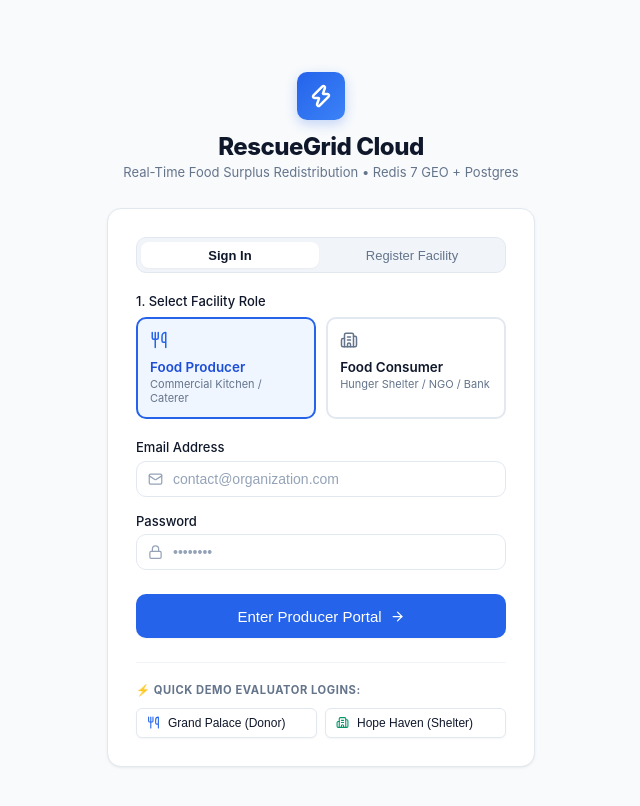
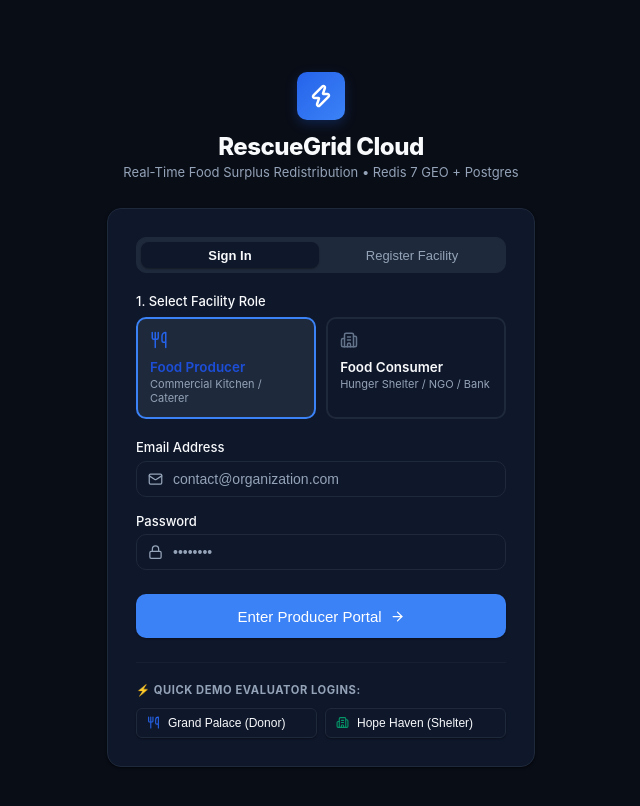
Before and after one commit to VarunGupta2005/cc-project, a React (Create React App) app in the folder client/: page / in a window 1280 px wide. Shown: the top 806 px of the page, without its empty margins (319-959 px from the left). Built offline with nearby package versions, Linux system fonts and the light colour scheme; no server answers.

Commit message:
feat(ui): implement default shadcn dark mode, dark matter tiles, and multi-delivery hub-and-spoke route lines

```diff
--- a/client/src/App.css
+++ b/client/src/App.css
@@ -1,45 +1,45 @@
 :root {
-  /* Shadcn UI Modern Minimal Design Tokens */
-  --background: #f8fafc;        /* slate-50 canvas */
-  --foreground: #0f172a;        /* slate-900 primary text */
+  /* Shadcn UI Dark Theme Tokens (Default) */
+  --background: #090d16;        /* Deep space charcoal canvas */
+  --foreground: #f8fafc;        /* Slate-50 crisp high-contrast text */
 
-  --card: #ffffff;              /* Crisp pure white */
-  --card-foreground: #0f172a;
+  --card: #0f172a;              /* Slate-900 elevated card */
+  --card-foreground: #f8fafc;
 
-  --popover: #ffffff;
-  --popover-foreground: #0f172a;
+  --popover: #0f172a;
+  --popover-foreground: #f8fafc;
 
-  --primary: #2563eb;           /* Modern Blue (Apple/Shadcn) */
+  --primary: #3b82f6;           /* Electric Blue (Shadcn/Apple) */
   --primary-foreground: #ffffff;
-  --primary-hover: #1d4ed8;
+  --primary-hover: #2563eb;
 
-  --secondary: #f1f5f9;         /* slate-100 */
-  --secondary-foreground: #334155;
-  --secondary-hover: #e2e8f0;
+  --secondary: #1e293b;         /* Slate-800 */
+  --secondary-foreground: #f1f5f9;
+  --secondary-hover: #334155;
 
-  --muted: #f8fafc;
-  --muted-foreground: #64748b;  /* slate-500 */
+  --muted: #131b2e;             /* Slate-850 */
+  --muted-foreground: #94a3b8;  /* Slate-400 */
 
-  --accent: #eff6ff;            /* blue-50 */
-  --accent-foreground: #1e40af; /* blue-800 */
+  --accent: #1e293b;            /* Subtle dark interactive */
+  --accent-foreground: #60a5fa; /* Blue-400 */
 
-  --destructive: #ef4444;       /* red-500 */
+  --destructive: #ef4444;       /* Red-500 */
   --destructive-foreground: #ffffff;
-  --destructive-bg: #fef2f2;
+  --destructive-bg: rgba(239, 68, 68, 0.15);
 
-  --success: #10b981;           /* emerald-500 */
+  --success: #10b981;           /* Emerald-500 */
   --success-foreground: #ffffff;
-  --success-bg: #ecfdf5;
-  --success-border: #a7f3d0;
+  --success-bg: rgba(16, 185, 129, 0.15);
+  --success-border: rgba(16, 185, 129, 0.35);
 
-  --warning: #f59e0b;           /* amber-500 */
+  --warning: #f59e0b;           /* Amber-500 */
   --warning-foreground: #ffffff;
-  --warning-bg: #fffbeb;
-  --warning-border: #fde68a;
+  --warning-bg: rgba(245, 158, 11, 0.15);
+  --warning-border: rgba(245, 158, 11, 0.35);
 
-  --border: #e2e8f0;            /* slate-200 */
-  --border-subtle: #f1f5f9;
-  --input: #e2e8f0;
+  --border: #1e293b;            /* Slate-800 subtle borders */
+  --border-subtle: #162032;
+  --input: #1e293b;
   --ring: #3b82f6;
 
   --radius-sm: 6px;
@@ -47,12 +47,12 @@
   --radius-lg: 14px;
   --radius-pill: 9999px;
 
-  /* Subtle Shadcn / Apple Elevation Shadows */
-  --shadow-xs: 0 1px 2px 0 rgba(0, 0, 0, 0.04);
-  --shadow-sm: 0 1px 3px 0 rgba(0, 0, 0, 0.06), 0 1px 2px -1px rgba(0, 0, 0, 0.04);
-  --shadow: 0 4px 6px -1px rgba(0, 0, 0, 0.05), 0 2px 4px -2px rgba(0, 0, 0, 0.05);
-  --shadow-md: 0 10px 15px -3px rgba(0, 0, 0, 0.05), 0 4px 6px -4px rgba(0, 0, 0, 0.03);
-  --shadow-lg: 0 20px 25px -5px rgba(0, 0, 0, 0.07), 0 8px 10px -6px rgba(0, 0, 0, 0.04);
+  /* Elevated Dark Mode Drop Shadows */
+  --shadow-xs: 0 1px 2px 0 rgba(0, 0, 0, 0.35);
+  --shadow-sm: 0 1px 3px 0 rgba(0, 0, 0, 0.45), 0 1px 2px -1px rgba(0, 0, 0, 0.35);
+  --shadow: 0 4px 6px -1px rgba(0, 0, 0, 0.5), 0 2px 4px -2px rgba(0, 0, 0, 0.4);
+  --shadow-md: 0 10px 15px -3px rgba(0, 0, 0, 0.55), 0 4px 6px -4px rgba(0, 0, 0, 0.45);
+  --shadow-lg: 0 20px 25px -5px rgba(0, 0, 0, 0.7), 0 8px 10px -6px rgba(0, 0, 0, 0.55);
 }
 
 * {
@@ -376,7 +376,7 @@ body {
 /* Docked macOS/Shadcn Sidebar */
 .sidebar {
   width: 250px;
-  background-color: #ffffff;
+  background-color: var(--card);
   border-right: 1px solid var(--border);
   display: flex;
   flex-direction: column;
@@ -420,12 +420,12 @@ body {
 .brand-tag {
   font-size: 0.65rem;
   font-weight: 700;
-  color: #2563eb;
-  background-color: #eff6ff;
+  color: #60a5fa;
+  background-color: rgba(59, 130, 246, 0.15);
   padding: 0.15rem 0.45rem;
   border-radius: var(--radius-pill);
   margin-left: auto;
-  border: 1px solid #bfdbfe;
+  border: 1px solid rgba(59, 130, 246, 0.3);
 }
 
 .sidebar-nav {
@@ -440,7 +440,7 @@ body {
   font-weight: 700;
   text-transform: uppercase;
   letter-spacing: 0.05em;
-  color: #94a3b8;
+  color: #64748b;
   padding: 0.5rem 0.65rem 0.25rem 0.65rem;
 }
 
@@ -453,7 +453,7 @@ body {
   background: transparent;
   border: 1px solid transparent;
   border-radius: var(--radius);
-  color: #475569;
+  color: var(--muted-foreground);
   font-size: 0.84rem;
   font-weight: 500;
   text-align: left;
@@ -468,13 +468,13 @@ body {
 
 .sidebar-link.active {
   background-color: var(--accent);
-  color: #1d4ed8;
+  color: var(--primary);
   font-weight: 600;
-  border-color: #dbeafe;
+  border-color: rgba(59, 130, 246, 0.3);
 }
 
 .sidebar-link.active svg {
-  color: #2563eb;
+  color: #3b82f6;
 }
 
 .sidebar-footer {
@@ -499,7 +499,7 @@ body {
   width: 32px;
   height: 32px;
   border-radius: var(--radius-sm);
-  background-color: #ffffff;
+  background-color: var(--secondary);
   display: flex;
   align-items: center;
   justify-content: center;
@@ -540,7 +540,7 @@ body {
 }
 
 .top-bar {
-  background-color: rgba(255, 255, 255, 0.85);
+  background-color: rgba(15, 23, 42, 0.85);
   backdrop-filter: blur(12px);
   -webkit-backdrop-filter: blur(12px);
   border-bottom: 1px solid var(--border);
@@ -701,7 +701,7 @@ body {
 
 /* Apple Wallet / Shadcn Digital Pass */
 .otp-pass-card {
-  background: linear-gradient(180deg, #ffffff 0%, #f8fafc 100%);
+  background: linear-gradient(180deg, #0f172a 0%, #1e293b 100%);
   border: 1px solid var(--border);
   border-radius: var(--radius-lg);
   padding: 1.5rem;
@@ -726,11 +726,11 @@ body {
   font-size: 2.25rem;
   font-weight: 800;
   letter-spacing: 0.35rem;
-  color: #1d4ed8;
+  color: #60a5fa;
   padding: 0.75rem 1rem;
   margin: 0.75rem 0;
-  background-color: #eff6ff;
-  border: 1px dashed #93c5fd;
+  background-color: rgba(59, 130, 246, 0.15);
+  border: 1px dashed #3b82f6;
   border-radius: var(--radius);
   display: inline-block;
 }
@@ -739,9 +739,9 @@ body {
 .modal-overlay {
   position: fixed;
   inset: 0;
-  background: rgba(15, 23, 42, 0.45);
-  backdrop-filter: blur(8px);
-  -webkit-backdrop-filter: blur(8px);
+  background: rgba(0, 0, 0, 0.75);
+  backdrop-filter: blur(10px);
+  -webkit-backdrop-filter: blur(10px);
   display: flex;
   align-items: center;
   justify-content: center;
@@ -751,7 +751,8 @@ body {
 }
 
 .modal-content {
-  background: #ffffff;
+  background: var(--card);
+  color: var(--card-foreground);
   border: 1px solid var(--border);
   border-radius: var(--radius-lg);
   padding: 1.75rem;
@@ -777,6 +778,7 @@ body {
   height: 100% !important;
   border-radius: var(--radius);
   z-index: 10;
+  background: #090d16 !important;
 }
 
 .map-card-container {
@@ -785,3 +787,19 @@ body {
   overflow: hidden;
   border: 1px solid var(--border);
 }
+
+/* Leaflet Dark Theme Popups */
+.leaflet-popup-content-wrapper,
+.leaflet-popup-tip {
+  background: #0f172a !important;
+  color: #f8fafc !important;
+  border: 1px solid #1e293b !important;
+  box-shadow: 0 10px 25px rgba(0, 0, 0, 0.6) !important;
+  border-radius: 8px !important;
+}
+
+.leaflet-popup-content {
+  color: #f8fafc !important;
+  margin: 10px 14px !important;
+  line-height: 1.4 !important;
+}
--- a/client/src/components/LiveMap.js
+++ b/client/src/components/LiveMap.js
@@ -110,8 +110,8 @@ export default function LiveMap() {
         <div className="map-card-container">
           <MapContainer center={center} zoom={13} style={{ height: '100%', width: '100%' }}>
             <TileLayer
-              attribution='&copy; <a href="https://www.openstreetmap.org/copyright">OpenStreetMap</a>'
-              url="https://{s}.tile.openstreetmap.org/{z}/{x}/{y}.png"
+              attribution='&copy; <a href="https://www.openstreetmap.org/copyright">OpenStreetMap</a> &copy; <a href="https://carto.com/attributions">CARTO</a>'
+              url="https://{s}.basemaps.cartocdn.com/dark_all/{z}/{x}/{y}{r}.png"
             />
 
             {/* Render Shelters */}
--- a/client/src/components/LocationPickerMap.js
+++ b/client/src/components/LocationPickerMap.js
@@ -191,8 +191,8 @@ export default function LocationPickerMap({
           style={{ height: '100%', width: '100%' }}
         >
           <TileLayer
-            attribution='&copy; <a href="https://www.openstreetmap.org/copyright">OpenStreetMap</a>'
-            url="https://{s}.tile.openstreetmap.org/{z}/{x}/{y}.png"
+            attribution='&copy; <a href="https://www.openstreetmap.org/copyright">OpenStreetMap</a> &copy; <a href="https://carto.com/attributions">CARTO</a>'
+            url="https://{s}.basemaps.cartocdn.com/dark_all/{z}/{x}/{y}{r}.png"
           />
           <MapEventsHandler position={position} onPositionChange={handlePositionChange} />
           {flyCenter && <MapPanController center={flyCenter} />}
--- a/client/src/components/ShelterRadarMap.js
+++ b/client/src/components/ShelterRadarMap.js
@@ -1,5 +1,5 @@
 import React, { useEffect } from 'react';
-import { MapContainer, TileLayer, Marker, Popup, Circle, useMap } from 'react-leaflet';
+import { MapContainer, TileLayer, Marker, Popup, Circle, Polyline, useMap } from 'react-leaflet';
 import L from 'leaflet';
 import 'leaflet/dist/leaflet.css';
 
@@ -11,7 +11,17 @@ L.Icon.Default.mergeOptions({
   shadowUrl: 'https://cdnjs.cloudflare.com/ajax/libs/leaflet/1.7.1/images/marker-shadow.png',
 });
 
-// Custom Shelter Facility Pin (Blue Glow)
+// Vibrant Cyberpunk Palette for Multiple Concurrent Inbound Deliveries
+const ROUTE_PALETTE = [
+  '#38bdf8', // Electric Sky Blue
+  '#34d399', // Radiant Emerald
+  '#fbbf24', // Luminous Amber
+  '#c084fc', // Cyber Purple
+  '#f472b6', // Neon Pink
+  '#67e8f9', // Cyan
+];
+
+// Custom Shelter Facility Pin (Electric Blue Hub Glow)
 const createShelterIcon = () =>
   L.divIcon({
     className: 'custom-shelter-pin',
@@ -19,25 +29,25 @@ const createShelterIcon = () =>
       <div style="
         background: linear-gradient(135deg, #2563eb, #1d4ed8);
         color: white;
-        width: 36px;
-        height: 36px;
+        width: 38px;
+        height: 38px;
         border-radius: 50%;
         display: flex;
         align-items: center;
         justify-content: center;
-        border: 2.5px solid white;
-        box-shadow: 0 4px 10px rgba(37, 99, 235, 0.45);
-        font-size: 16px;
+        border: 2.5px solid #ffffff;
+        box-shadow: 0 0 15px rgba(59, 130, 246, 0.65), 0 4px 10px rgba(0, 0, 0, 0.5);
+        font-size: 18px;
       ">
         🏢
       </div>
     `,
-    iconSize: [36, 36],
-    iconAnchor: [18, 18],
-    popupAnchor: [0, -20],
+    iconSize: [38, 38],
+    iconAnchor: [19, 19],
+    popupAnchor: [0, -22],
   });
 
-// Custom Food Surplus Batch Pin (Emerald Glow)
+// Custom Food Surplus Batch Pin (Emerald Glow for Unclaimed Batches)
 const createFoodIcon = () =>
   L.divIcon({
     className: 'custom-food-pin',
@@ -51,8 +61,8 @@ const createFoodIcon = () =>
         display: flex;
         align-items: center;
         justify-content: center;
-        border: 2px solid white;
-        box-shadow: 0 3px 8px rgba(22, 163, 74, 0.4);
+        border: 2px solid #ffffff;
+        box-shadow: 0 0 12px rgba(34, 197, 94, 0.5), 0 3px 8px rgba(0, 0, 0, 0.4);
         font-size: 15px;
         cursor: pointer;
       ">
@@ -62,6 +72,34 @@ const createFoodIcon = () =>
     iconSize: [32, 32],
     iconAnchor: [16, 16],
     popupAnchor: [0, -18],
+  });
+
+// Custom Active Delivery Courier Pin (Glowing Truck with Route-specific color)
+const createDeliveryCourierIcon = (color) =>
+  L.divIcon({
+    className: 'custom-delivery-pin',
+    html: `
+      <div style="
+        background: ${color};
+        color: #090d16;
+        width: 34px;
+        height: 34px;
+        border-radius: 50%;
+        display: flex;
+        align-items: center;
+        justify-content: center;
+        border: 2.5px solid #ffffff;
+        box-shadow: 0 0 14px ${color}, 0 4px 10px rgba(0, 0, 0, 0.6);
+        font-size: 16px;
+        font-weight: bold;
+        cursor: pointer;
+      ">
+        🚚
+      </div>
+    `,
+    iconSize: [34, 34],
+    iconAnchor: [17, 17],
+    popupAnchor: [0, -20],
   });
 
 // Automatically fits map viewport when radius or center pin changes
@@ -106,11 +144,20 @@ export default function ShelterRadarMap({
   shelterName = 'My Shelter',
   radiusKm = 15,
   listings = [],
+  claimedListings = [],
   onClaim,
   height = '440px',
 }) {
   const center = [parseFloat(shelterLat) || 12.98, parseFloat(shelterLng) || 77.605];
   const radiusMeters = Math.max(1000, (parseFloat(radiusKm) || 15) * 1000);
+
+  // Filter active claimed batches in-transit or pending pickup
+  const activeClaimed = (claimedListings || []).filter(
+    (item) =>
+      (item.status === 'CLAIMED' || item.status === 'IN_TRANSIT') &&
+      !isNaN(parseFloat(item.pickup_lat)) &&
+      !isNaN(parseFloat(item.pickup_lng))
+  );
 
   return (
     <div style={{ width: '100%', position: 'relative' }}>
@@ -122,52 +169,132 @@ export default function ShelterRadarMap({
           overflow: 'hidden',
           border: '1px solid var(--border)',
           boxShadow: 'var(--shadow-sm)',
+          backgroundColor: '#090d16',
         }}
       >
         <MapContainer
           center={center}
           zoom={12}
           scrollWheelZoom={true}
-          style={{ height: '100%', width: '100%' }}
+          style={{ height: '100%', width: '100%', background: '#090d16' }}
         >
+          {/* CartoDB Dark Matter High-Contrast Night Tiles */}
           <TileLayer
-            attribution='&copy; <a href="https://www.openstreetmap.org/copyright">OpenStreetMap</a>'
-            url="https://{s}.tile.openstreetmap.org/{z}/{x}/{y}.png"
+            attribution='&copy; <a href="https://www.openstreetmap.org/copyright">OpenStreetMap</a> &copy; <a href="https://carto.com/attributions">CARTO</a>'
+            url="https://{s}.basemaps.cartocdn.com/dark_all/{z}/{x}/{y}{r}.png"
           />
 
           <FitRadarBounds center={center} radiusKm={radiusKm} />
 
-          {/* 1. Dynamic Blue Radar Scan Circle */}
+          {/* 1. Dynamic Blue Radar Scan Perimeter */}
           <Circle
             center={center}
             radius={radiusMeters}
             pathOptions={{
-              color: '#2563eb',
-              fillColor: '#3b82f6',
+              color: '#3b82f6',
+              fillColor: '#1d4ed8',
               fillOpacity: 0.12,
               weight: 2,
               dashArray: '5, 8',
             }}
           />
 
-          {/* 2. Registered Shelter Center Marker */}
+          {/* 2. Registered Shelter Center Marker (Central Hub) */}
           <Marker position={center} icon={createShelterIcon()}>
             <Popup>
-              <div style={{ padding: '0.2rem', minWidth: '160px', fontFamily: 'inherit' }}>
-                <div style={{ fontWeight: 700, fontSize: '0.875rem', color: '#0f172a' }}>
+              <div style={{ padding: '0.2rem', minWidth: '170px', fontFamily: 'inherit' }}>
+                <div style={{ fontWeight: 700, fontSize: '0.875rem', color: '#f8fafc' }}>
                   {shelterName}
                 </div>
-                <div style={{ fontSize: '0.75rem', color: '#64748b', marginTop: '0.2rem' }}>
-                  🏢 Registered Shelter Facility
+                <div style={{ fontSize: '0.75rem', color: '#94a3b8', marginTop: '0.2rem' }}>
+                  🏢 Central Shelter Hub
                 </div>
-                <div style={{ fontSize: '0.72rem', color: '#2563eb', fontWeight: 600, marginTop: '0.35rem' }}>
-                  Radar Scan Radius: {radiusKm} km
+                <div style={{ fontSize: '0.72rem', color: '#60a5fa', fontWeight: 600, marginTop: '0.35rem' }}>
+                  Radar Scan Perimeter: {radiusKm} km
                 </div>
+                {activeClaimed.length > 0 && (
+                  <div style={{ fontSize: '0.72rem', color: '#34d399', fontWeight: 600, marginTop: '0.2rem' }}>
+                    🚚 {activeClaimed.length} Inbound Deliveries Active
+                  </div>
+                )}
               </div>
             </Popup>
           </Marker>
 
-          {/* 3. Available Food Surplus Donation Pins */}
+          {/* 3. Inbound Active Delivery Route Lines (Hub-and-Spoke Topology) */}
+          {activeClaimed.map((item, idx) => {
+            const donorPos = [parseFloat(item.pickup_lat), parseFloat(item.pickup_lng)];
+            const routeColor = ROUTE_PALETTE[idx % ROUTE_PALETTE.length];
+
+            return (
+              <React.Fragment key={`delivery-route-${item.id}`}>
+                {/* Visual Route Path Line */}
+                <Polyline
+                  positions={[donorPos, center]}
+                  pathOptions={{
+                    color: routeColor,
+                    weight: 3.5,
+                    dashArray: '8, 10',
+                    opacity: 0.95,
+                  }}
+                >
+                  <Popup>
+                    <div style={{ padding: '0.25rem', minWidth: '220px', fontFamily: 'inherit' }}>
+                      <div style={{ display: 'flex', alignItems: 'center', gap: '0.35rem' }}>
+                        <span style={{ fontSize: '0.75rem', fontWeight: 700, color: routeColor }}>
+                          ● ACTIVE DELIVERY ROUTE #{idx + 1}
+                        </span>
+                      </div>
+                      <div style={{ fontWeight: 700, fontSize: '0.9rem', color: '#f8fafc', marginTop: '0.25rem' }}>
+                        {item.food_type}
+                      </div>
+                      <div style={{ fontSize: '0.75rem', color: '#94a3b8', marginTop: '0.2rem' }}>
+                        From: <b>{item.pickup_address}</b> ➔ <b>{shelterName}</b>
+                      </div>
+                      <div
+                        style={{
+                          display: 'flex',
+                          alignItems: 'center',
+                          justifyContent: 'space-between',
+                          marginTop: '0.45rem',
+                          padding: '0.35rem 0.5rem',
+                          backgroundColor: 'rgba(255,255,255,0.06)',
+                          borderRadius: '6px',
+                          fontSize: '0.72rem',
+                          fontWeight: 600,
+                        }}
+                      >
+                        <span style={{ color: '#f8fafc' }}>⚖️ {item.quantity_kg} kg</span>
+                        <span style={{ color: routeColor }}>Status: {item.status}</span>
+                      </div>
+                    </div>
+                  </Popup>
+                </Polyline>
+
+                {/* Pickup Origin Marker (Donor Commercial Kitchen) */}
+                <Marker position={donorPos} icon={createDeliveryCourierIcon(routeColor)}>
+                  <Popup>
+                    <div style={{ padding: '0.25rem', minWidth: '220px', fontFamily: 'inherit' }}>
+                      <span style={{ fontSize: '0.72rem', fontWeight: 700, color: routeColor, textTransform: 'uppercase' }}>
+                        Pickup Kitchen Gate
+                      </span>
+                      <div style={{ fontWeight: 700, fontSize: '0.875rem', color: '#f8fafc', marginTop: '0.2rem' }}>
+                        {item.food_type}
+                      </div>
+                      <div style={{ fontSize: '0.75rem', color: '#94a3b8', marginTop: '0.2rem' }}>
+                        📍 {item.pickup_address}
+                      </div>
+                      <div style={{ fontSize: '0.72rem', color: '#34d399', marginTop: '0.35rem', fontWeight: 600 }}>
+                        Handover Code Verified at Kitchen Gate
+                      </div>
+                    </div>
+                  </Popup>
+                </Marker>
+              </React.Fragment>
+            );
+          })}
+
+          {/* 4. Available Unclaimed Food Surplus Donation Pins */}
           {listings.map((item) => {
             const lat = parseFloat(item.pickup_lat);
             const lng = parseFloat(item.pickup_lng);
@@ -176,11 +303,11 @@ export default function ShelterRadarMap({
             return (
               <Marker key={item.id} position={[lat, lng]} icon={createFoodIcon()}>
                 <Popup>
-                  <div style={{ padding: '0.25rem', minWidth: '200px', fontFamily: 'inherit' }}>
-                    <div style={{ fontWeight: 700, fontSize: '0.875rem', color: '#0f172a' }}>
+                  <div style={{ padding: '0.25rem', minWidth: '210px', fontFamily: 'inherit' }}>
+                    <div style={{ fontWeight: 700, fontSize: '0.875rem', color: '#f8fafc' }}>
                       {item.food_type}
                     </div>
-                    <div style={{ fontSize: '0.75rem', color: '#64748b', marginTop: '0.2rem' }}>
+                    <div style={{ fontSize: '0.75rem', color: '#94a3b8', marginTop: '0.2rem' }}>
                       📍 {item.pickup_address || 'Donor Kitchen'}
                     </div>
 
@@ -191,14 +318,14 @@ export default function ShelterRadarMap({
                         justifyContent: 'space-between',
                         marginTop: '0.5rem',
                         padding: '0.35rem 0.5rem',
-                        backgroundColor: '#f1f5f9',
+                        backgroundColor: 'rgba(255, 255, 255, 0.06)',
                         borderRadius: '6px',
                         fontSize: '0.75rem',
                         fontWeight: 600,
                       }}
                     >
-                      <span style={{ color: '#0f172a' }}>⚖️ {item.quantity_kg} kg</span>
-                      <span style={{ color: '#059669' }}>
+                      <span style={{ color: '#f8fafc' }}>⚖️ {item.quantity_kg} kg</span>
+                      <span style={{ color: '#34d399' }}>
                         {item.distance_km ? `${item.distance_km} km away` : 'In Range'}
                       </span>
                     </div>
@@ -222,7 +349,7 @@ export default function ShelterRadarMap({
                           alignItems: 'center',
                           justifyContent: 'center',
                           gap: '0.35rem',
-                          boxShadow: '0 2px 4px rgba(22, 163, 74, 0.3)',
+                          boxShadow: '0 2px 6px rgba(22, 163, 74, 0.4)',
                         }}
                       >
                         <span>Claim Surplus Batch</span>
@@ -257,7 +384,7 @@ export default function ShelterRadarMap({
         <div style={{ display: 'flex', alignItems: 'center', gap: '1rem', flexWrap: 'wrap' }}>
           <div style={{ display: 'flex', alignItems: 'center', gap: '0.35rem' }}>
             <span>🏢</span>
-            <span>{shelterName} (Center)</span>
+            <span>{shelterName} (Hub)</span>
           </div>
           <div style={{ display: 'flex', alignItems: 'center', gap: '0.35rem' }}>
             <span
@@ -266,7 +393,7 @@ export default function ShelterRadarMap({
                 height: '12px',
                 borderRadius: '50%',
                 backgroundColor: 'rgba(59, 130, 246, 0.3)',
-                border: '1.5px solid #2563eb',
+                border: '1.5px solid #3b82f6',
                 display: 'inline-block',
               }}
             />
@@ -274,11 +401,17 @@ export default function ShelterRadarMap({
           </div>
           <div style={{ display: 'flex', alignItems: 'center', gap: '0.35rem' }}>
             <span>🍲</span>
-            <span>{listings.length} Available Surplus Batches</span>
+            <span>{listings.length} Available Batches</span>
           </div>
+          {activeClaimed.length > 0 && (
+            <div style={{ display: 'flex', alignItems: 'center', gap: '0.35rem', color: '#38bdf8', fontWeight: 600 }}>
+              <span>🚚</span>
+              <span>{activeClaimed.length} Active Inbound Routes</span>
+            </div>
+          )}
         </div>
 
-        <span style={{ fontSize: '0.7rem' }}>Tap any pin to view batch details & claim</span>
+        <span style={{ fontSize: '0.7rem' }}>Tap any pin or route for batch details & handover</span>
       </div>
     </div>
   );
--- a/client/src/pages/DonorPage.js
+++ b/client/src/pages/DonorPage.js
@@ -741,11 +741,11 @@ export default function DonorPage({ session, initialSegment = 'broadcast' }) {
                         alignItems: 'center',
                         gap: '0.45rem',
                         fontSize: '0.8125rem',
-                        color: '#92400e',
-                        backgroundColor: '#fffbeb',
+                        color: 'var(--warning-foreground)',
+                        backgroundColor: 'var(--warning-bg)',
                         padding: '0.5rem 0.75rem',
                         borderRadius: 'var(--radius-sm)',
-                        border: '1px solid #fde68a'
+                        border: '1px solid var(--warning-border)'
                       }}>
                         <Clock size={14} />
                         <span>Shelf-life TTL expired. Automatically evicted from active radar.</span>
```
Also changed, not shown: client/src/pages/ShelterPage.js (+21 -7 lines).
